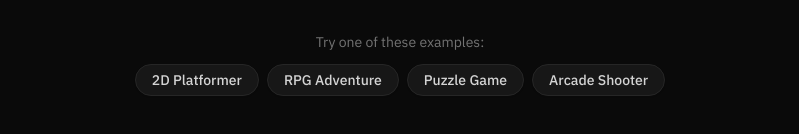
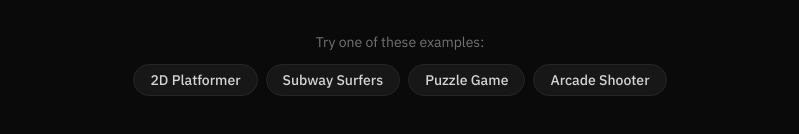
Before and after one commit to 13point5/froggy, a Next.js app in the folder client/: page / in a window 1280 px wide. Shown: the part 376-510 px from the top of the page, without its empty margins (240-1039 px from the left). Built offline with nearby package versions, Linux system fonts and the light colour scheme.

Commit message:
Update starter prompts

```diff
--- a/client/components/starter-prompts.tsx
+++ b/client/components/starter-prompts.tsx
@@ -11,12 +11,13 @@
     prompt: "Generate a 2D platformer game inspired by the mechanics of Mario",
   },
   {
-    title: "RPG Adventure",
-    prompt: "Create an RPG adventure game with turn-based combat",
+    title: "Subway Surfers",
+    prompt: "A simple but fully functional game inspired by Subway Surfers",
   },
   {
     title: "Puzzle Game",
-    prompt: "Create a puzzle game with increasing difficulty levels",
+    prompt:
+      "Can you create a simple puzzle game as a simple but fully functional click game",
   },
   {
     title: "Arcade Shooter",
```
